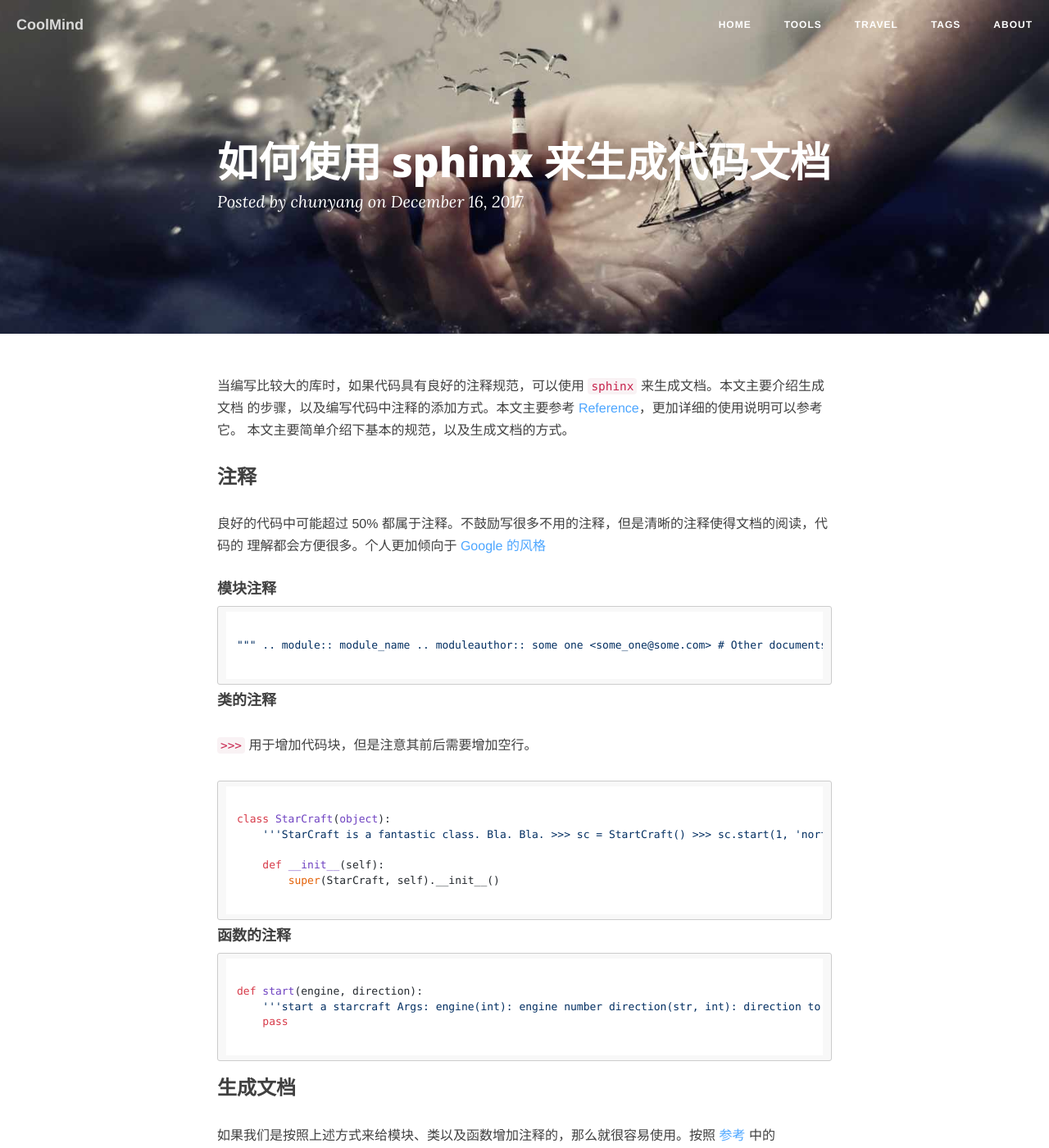
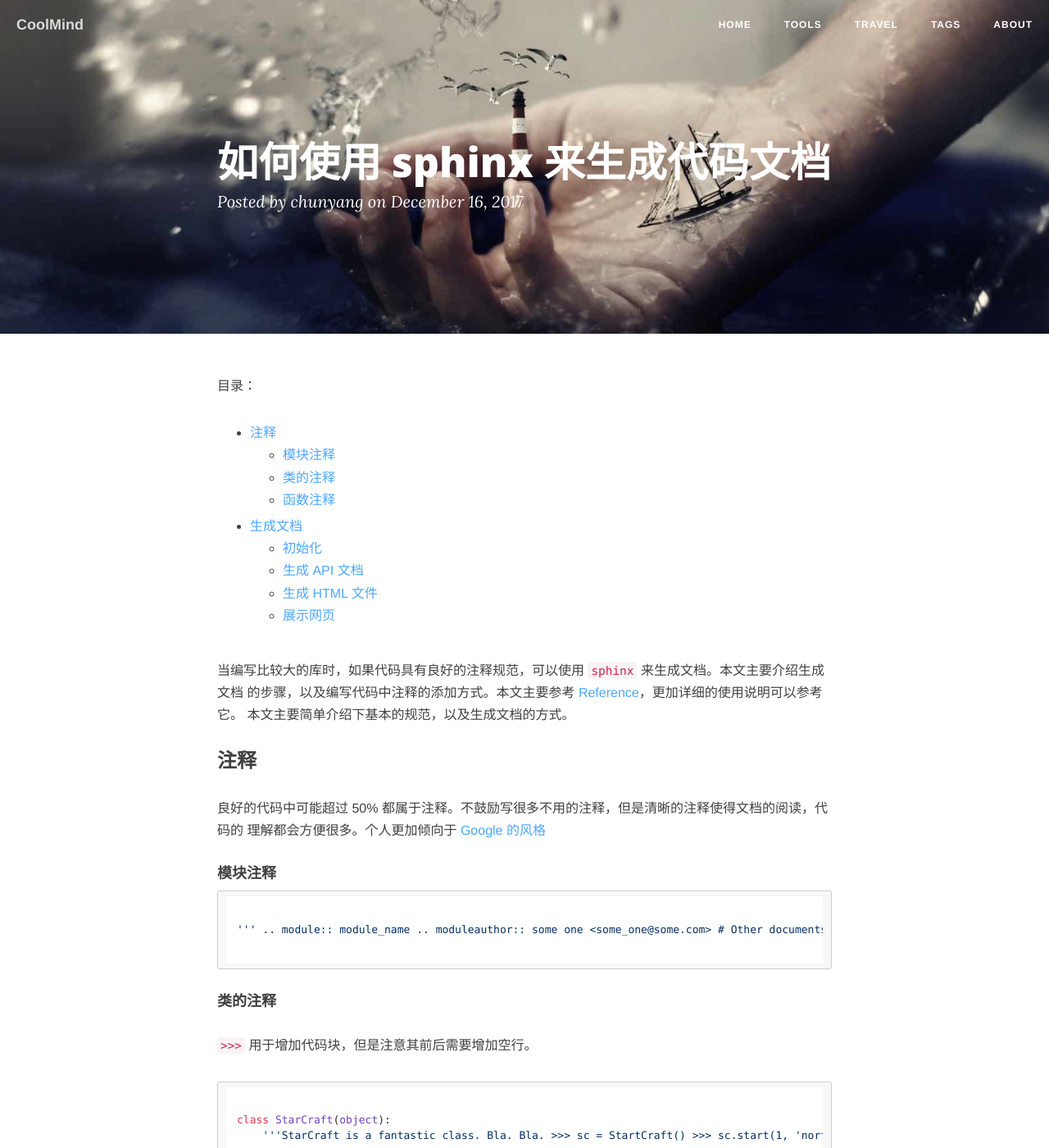
Before and after one commit to chunyang-wen/chunyang-wen.github.io, a Jekyll site: the page built from _posts/2017-12-16-python-sphinx-documentation.md, in a window 1280 px wide and 1400 px high. Shown: the whole window at 82% size. Built offline with Jekyll 4.4.1, drawn with Linux system fonts in a browser that asks for light colours; nearby versions of some CDN libraries; comment, search, counter and statistics services are not loaded.

Commit message:
ADD: toc, remote "#"

````diff
--- a/_layouts/post.html
+++ b/_layouts/post.html
@@ -138,7 +138,7 @@ var duoshuoQuery = {short_name:"azeril"};
         anchors.options = {
           visible: 'always',
           placement: 'right',
-          icon: '#'
+          icon: ''
         };
         anchors.add().remove('.intro-header h1').remove('.subheading');
     })
--- a/_posts/2017-12-16-python-sphinx-documentation.md
+++ b/_posts/2017-12-16-python-sphinx-documentation.md
@@ -4,28 +4,46 @@ title: 如何使用 sphinx 来生成代码文档
 tags: [python,]
 ---
 
+目录：
+
+- [注释](#comment)
+  - [模块注释](#module-comment)
+  - [类的注释](#class-comment)
+  - [函数注释](#function-comment)
+- [生成文档](#gen-doc)
+  - [初始化](#gen-doc-ini)
+  - [生成 API 文档](#gen-api-doc)
+  - [生成 HTML 文件](#gen-html)
+  - [展示网页](#serve-html)
+
 当编写比较大的库时，如果代码具有良好的注释规范，可以使用 `sphinx` 来生成文档。本文主要介绍生成文档
 的步骤，以及编写代码中注释的添加方式。本文主要参考 [Reference][1]，更加详细的使用说明可以参考它。
 本文主要简单介绍下基本的规范，以及生成文档的方式。
+
+<a name='comment'></a>
 
 ### 注释
 
 良好的代码中可能超过 50% 都属于注释。不鼓励写很多不用的注释，但是清晰的注释使得文档的阅读，代码的
 理解都会方便很多。个人更加倾向于 [Google 的风格][2]
 
+<a name='module-comment'></a>
+
 #### 模块注释
 
 ```python
 
-"""
+'''
 .. module:: module_name
 .. moduleauthor:: some one <some_one@some.com>
 
 # Other documents about `module_name`
 This is an awesome module.
-"""
+'''
 
 ```
+
+<a name='class-comment'></a>
 
 #### 类的注释
 
@@ -47,6 +65,8 @@ class StarCraft(object):
 
 ```
 
+<a name='function-comment'></a>
+
 #### 函数的注释
 
 ```python
@@ -64,6 +84,8 @@ def start(engine, direction):
     pass
 
 ```
+
+<a name='gen-doc'></a>
 
 ### 生成文档
 
@@ -91,6 +113,8 @@ pip install sphinx
 └── docs
 ```
 
+<a name='gen-doc-ini'></a>
+
 #### 初始化
 
 然后进入 `docs` 目录，先执行初始化的命令
@@ -114,6 +138,8 @@ sphinx-quickstart
 │       ├── _static
 │       └── _templates
 ```
+
+<a name='gen-api-doc'></a>
 
 #### 生成 API 文档
 
@@ -149,6 +175,8 @@ sys.insert(0, os.path.abspath('../..')
 
 这里的路径是需要执行你模块的所在的目录。
 
+<a name='gen-html'></a>
+
 #### 生成 HTML 文件
 
 进入 `source` 目录, `./html` 是输出的文件夹。
@@ -159,6 +187,8 @@ sphinx-build -b html . ./html
 
 如果之前生成过 `Makefile`，在那个 `Makefile` 所在的目录，执行 `make html`，会生成 `build/html/`
 目录。
+
+<a name='serve-html'></a>
 
 ### 展示网页
 
````
